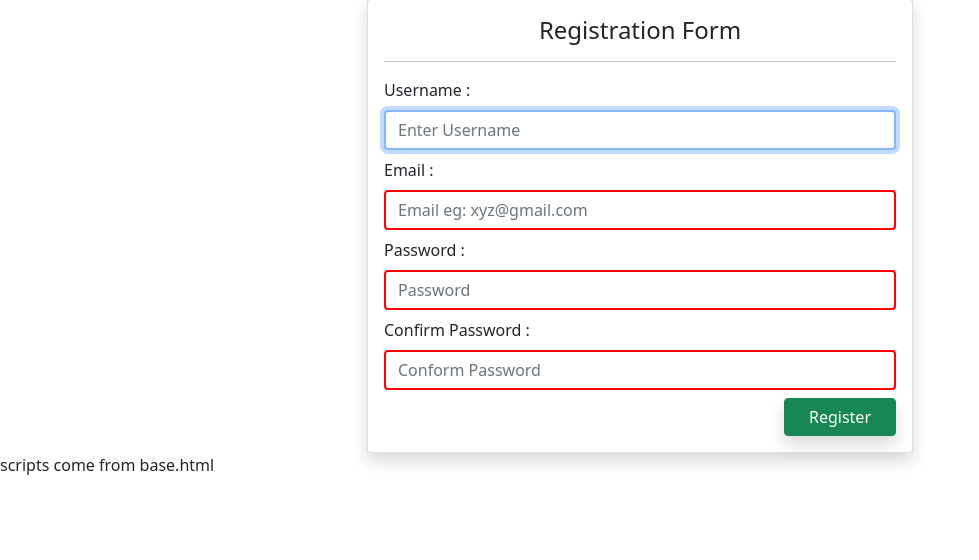
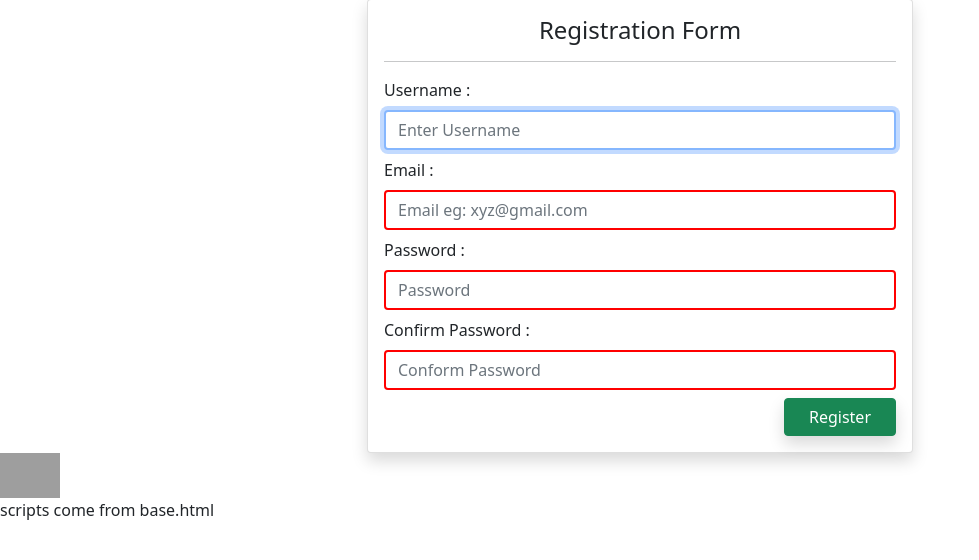
Before and after one commit to sajjadali-fullstack/genz-kart, a Django app: page /register/ in a window 1280 px wide. Shown: the part 83-643 px from the top of the page, without its empty margins (0-979 px from the left). Run offline with Django 5.2, Linux system fonts and the light colour scheme; parts of the project's set-up code (start-up, migrations or seed data) failed here and were passed over; some libraries are stand-ins or nearby versions; grey boxes are pictures that could not be loaded.

Commit message:
feat: add whatsupp logo

```diff
--- a/ecommerce/store/templates/store/layouts/base.html
+++ b/ecommerce/store/templates/store/layouts/base.html
@@ -28,6 +28,10 @@
     <link rel="stylesheet" href="//cdn.jsdelivr.net/npm/alertifyjs@1.14.0/build/css/alertify.min.css" />
     <!-- Default theme -->
     <link rel="stylesheet" href="//cdn.jsdelivr.net/npm/alertifyjs@1.14.0/build/css/themes/default.min.css" />
+    <!-- Jquery UI Search -->
+    <link rel="stylesheet" href="https://code.jquery.com/ui/1.14.2/themes/base/jquery-ui.css">
+
+
 </head>
 
 {% block styleBlock %}
@@ -44,6 +48,12 @@
         /* Headings ke liye Inter use karein */
         font-weight: 700;
     }
+
+    .whatsapp-chat {
+        position: fixed;
+        bottom: 05% !important;
+        left: 03% !important;
+    }
 </style>
 {% endblock styleBlock %}
 
@@ -56,6 +66,15 @@
     <h1>Welcome to base.html page</h1>
     {% endblock contentBlock %}
 
+    <!-- Whatsupp -->
+    <!-- <a href="https://api.whatsapp.com/send/?phone=15551234567&text=HI&type=phone_number&app_absent=0"></a> -->
+    <a href="https://wa.me/919892786322?text=I%20Am%20Interested%20In%20Talking%20With%20You%20%3A%29"
+        class="whatsapp-chat" target="_blank" rel="noopener noreferrer">
+
+        <img src="{% static '/images/whatsapp-logo.webp' %}" alt="WhatsApp" width="60px">
+
+    </a>
+
     <!-- Scripts -->
     {% block scriptsBlock %}
     <p>scripts come from base.html</p>
@@ -63,6 +82,16 @@
 
     <!-- Jquery Increment or decrement -->
     <script src="{% static '/js/jquery-3.7.1.min.js' %}"></script>
+    <!-- jQuery -->
+    <script src="{% static '/js/jquery-3.7.1.min.js' %}"></script>
+
+    <!-- jQuery UI -->
+    <script src="https://code.jquery.com/ui/1.14.2/jquery-ui.js"></script>
+
+    <!-- Search JS -->
+    <script src="{% static '/js/search.js' %}"></script>
+
+
     <!-- Custom JS -->
     <script src="{% static '/js/custom.js' %}"></script>
 
```
